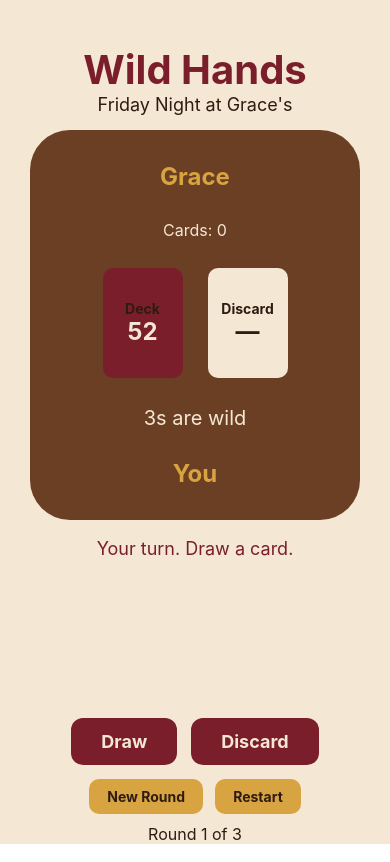
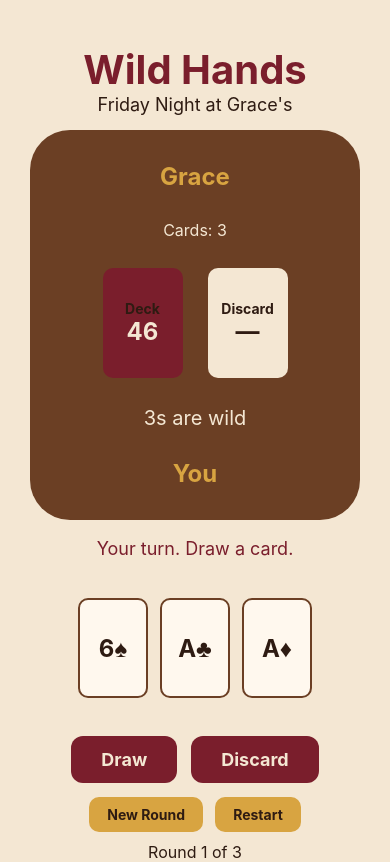
Before and after one commit to wal7302/Wild-Hands, a React Native app in the folder mobile/: screen / in a window 390 px wide. Built offline with nearby package versions, Linux system fonts and the light colour scheme.

Commit message:
Update App.js

```diff
--- a/mobile/App.js
+++ b/mobile/App.js
@@ -22,9 +22,13 @@ function buildDeck() {
 }
 
 export default function App() {
-  const [deck, setDeck] = useState(buildDeck());
-  const [playerHand, setPlayerHand] = useState([]);
-  const [graceHand, setGraceHand] = useState([]);
+  const startingDeck = buildDeck();
+  const playerStartingHand = startingDeck.splice(-3);
+  const graceStartingHand = startingDeck.splice(-3);
+
+  const [deck, setDeck] = useState(startingDeck);
+  const [playerHand, setPlayerHand] = useState(playerStartingHand);
+  const [graceHand, setGraceHand] = useState(graceStartingHand);
   const [discardPile, setDiscardPile] = useState([]);
   const [selectedCard, setSelectedCard] = useState(null);
   const [currentTurn, setCurrentTurn] = useState("player");
@@ -230,7 +234,7 @@ export default function App() {
 
 const styles = StyleSheet.create({
   container: {
-    flex: 1,
+    minHeight: "100vh",
     backgroundColor: "#F4E7D3",
     alignItems: "center",
     paddingTop: 45,
@@ -304,9 +308,11 @@ const styles = StyleSheet.create({
     fontSize: 18,
     minHeight: 50,
   },
-  hand: {
+   hand: {
+    height: 120,
     maxHeight: 120,
     marginTop: 10,
+    flexGrow: 0,
   },
   card: {
     width: 70,
```
